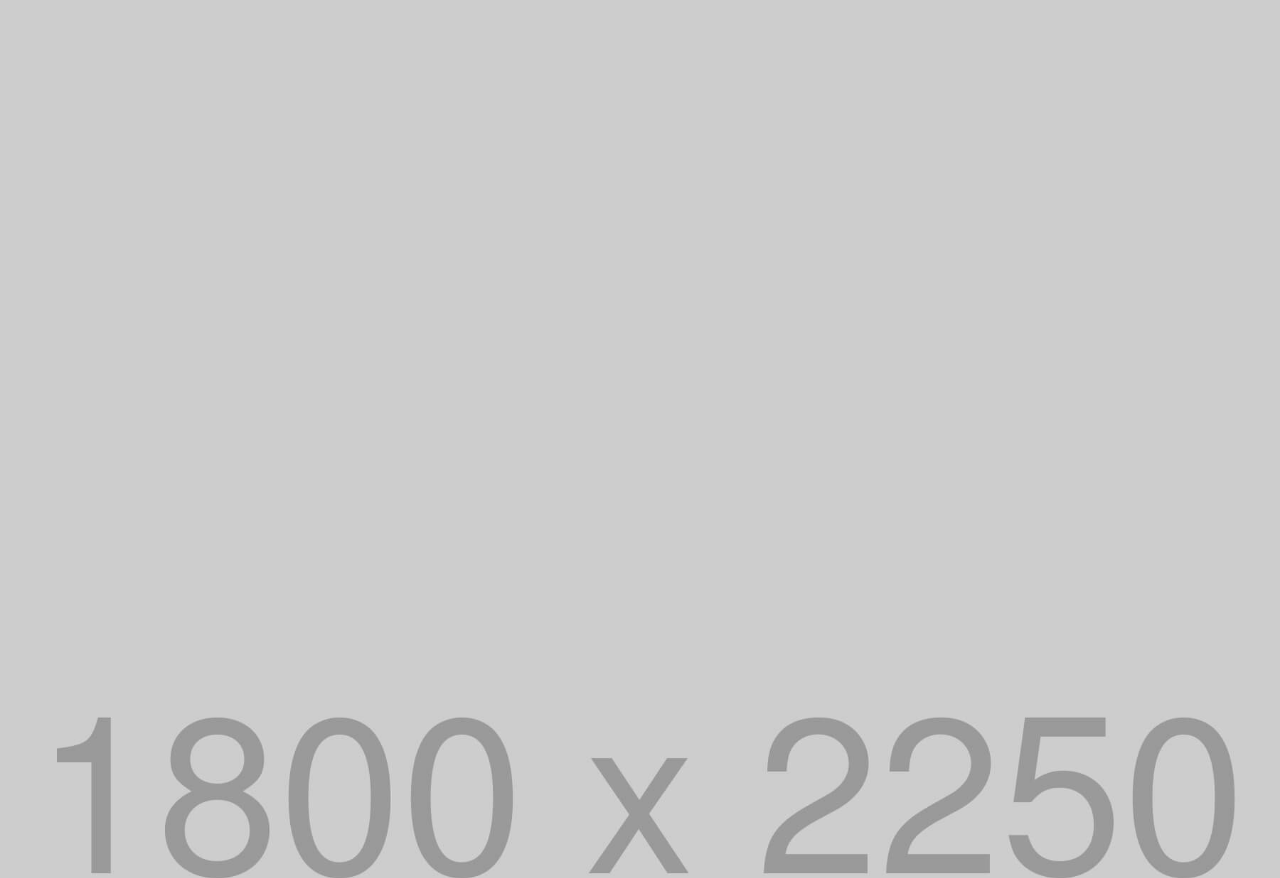
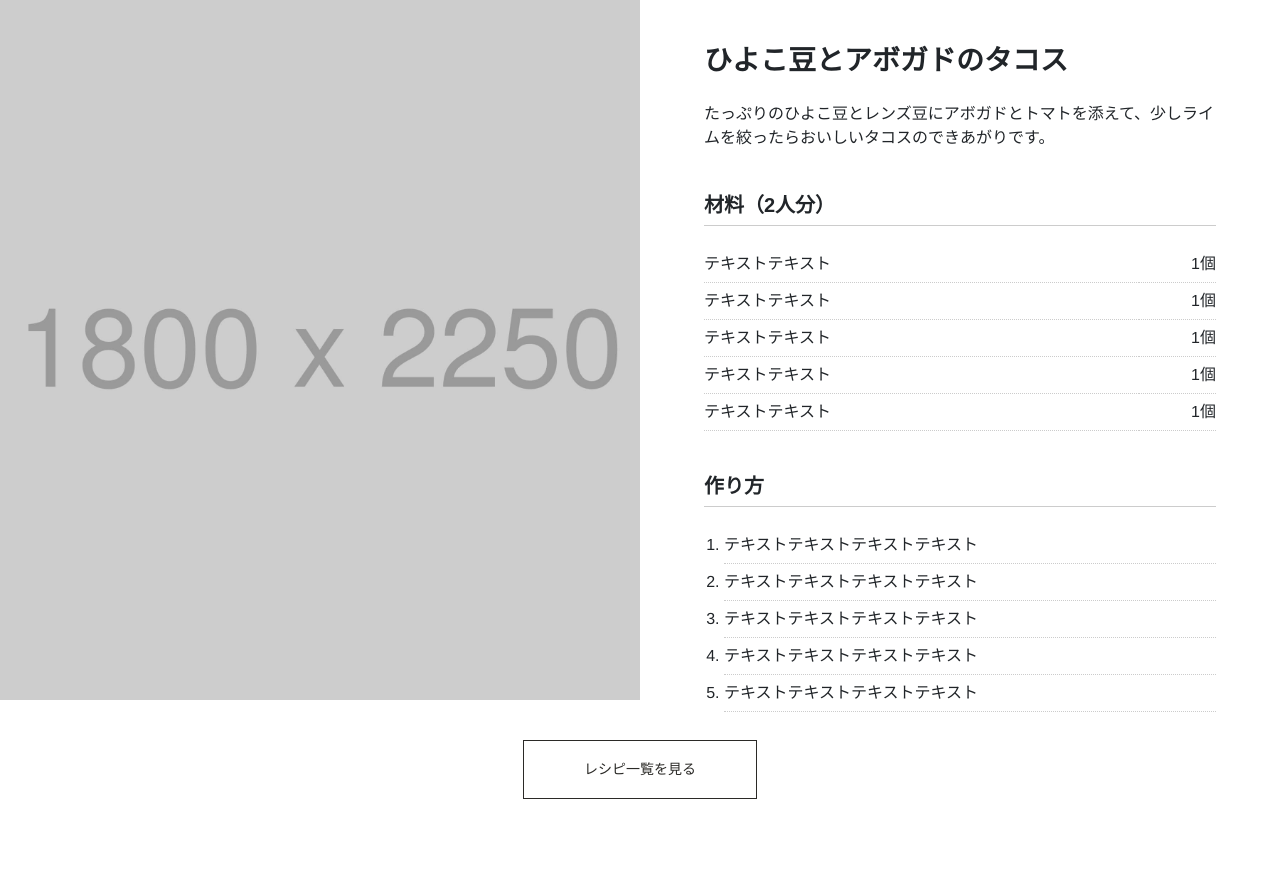
Before and after one commit to marscode48/owned-_recipe_dairy, a plain HTML site: page recipe1.html in a window 1280 px wide. Shown: the top 878 px of the page. Drawn offline with Linux system fonts and the light colour scheme.

Commit message:
recipeのレスポンシブを作成

```diff
--- a/styles/breakpoints/_960up.scss
+++ b/styles/breakpoints/_960up.scss
@@ -11,3 +11,29 @@ Stylesheet: 960px以上のモニタで適用
     width: calc(100%/3);
   }
 }
+
+// ここからRecipe Diary
+
+.recipe {
+  display: flex;
+  justify-content: space-between;
+
+  &__img {
+    width: 50%;
+    height: 700px;
+
+    & img {
+      height: 100%;
+      width: 100%;
+    }
+  }
+
+  &__list {
+    width: 50%;
+    height: 700px;
+  }
+
+  &__ingredient-list dd {
+    text-align: right;
+  }
+}
```
Also changed, not shown: styles/style.css, 1 other file.
